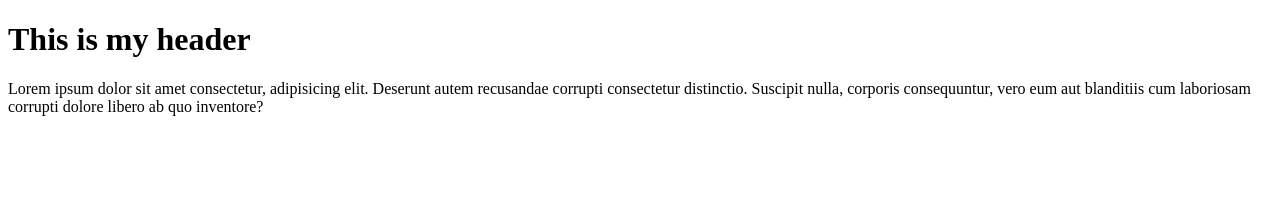
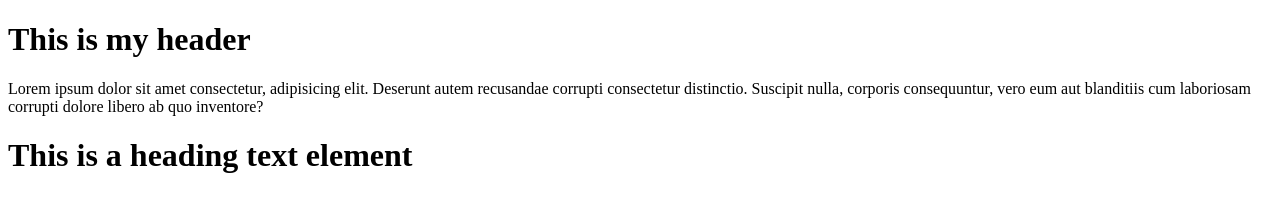
Before and after one commit to Nuel-writes/version, a plain HTML site: page index.html in a window 1280 px wide. Drawn offline with Linux system fonts and the light colour scheme.

Commit message:
second commit

```diff
--- a/index.html
+++ b/index.html
@@ -19,5 +19,11 @@
         libero ab quo inventore?
       </p>
     </div>
+
+    <div class="container">
+      <div class="inner-container">
+        <h1>This is a heading text element</h1>
+      </div>
+    </div>
   </body>
 </html>
--- a/style.css
+++ b/style.css
@@ -0,0 +1,5 @@
+* {
+  margin: 0;
+  padding: 0;
+  box-sizing: border-box;
+}
```
